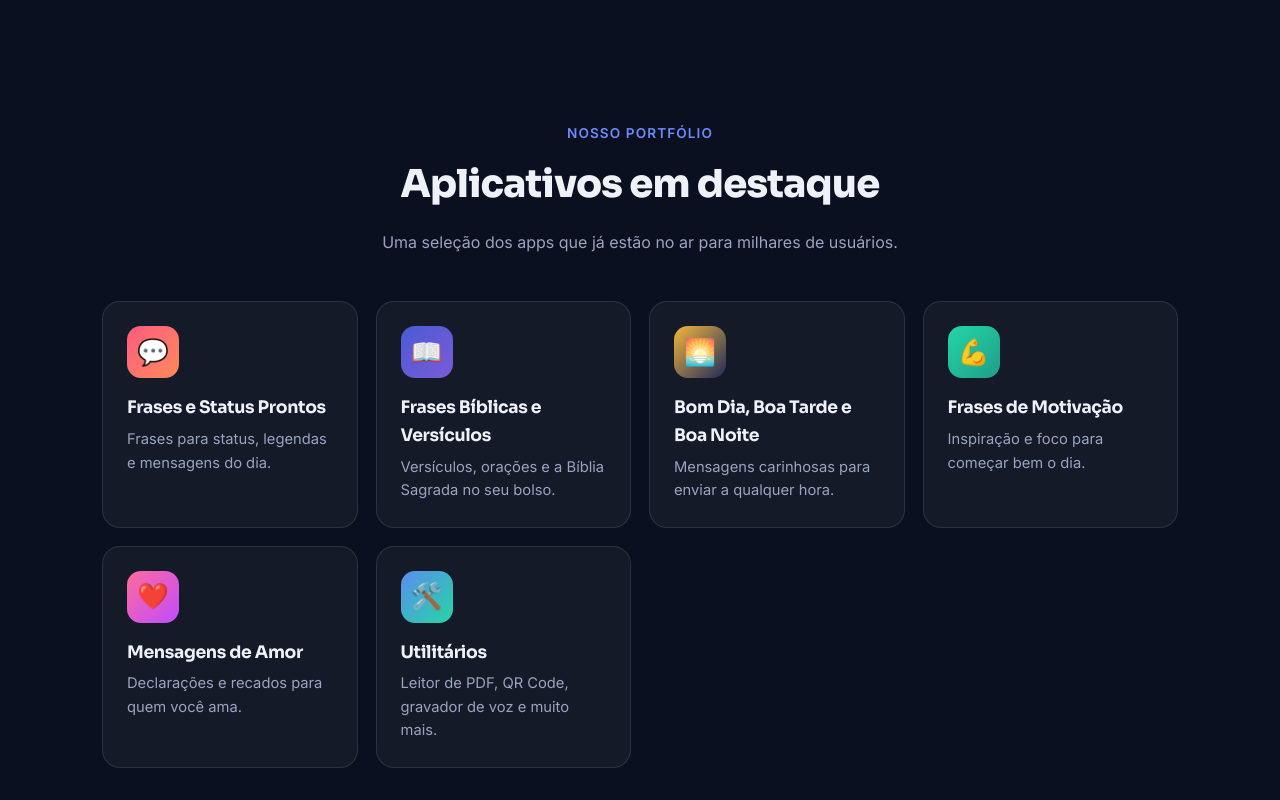
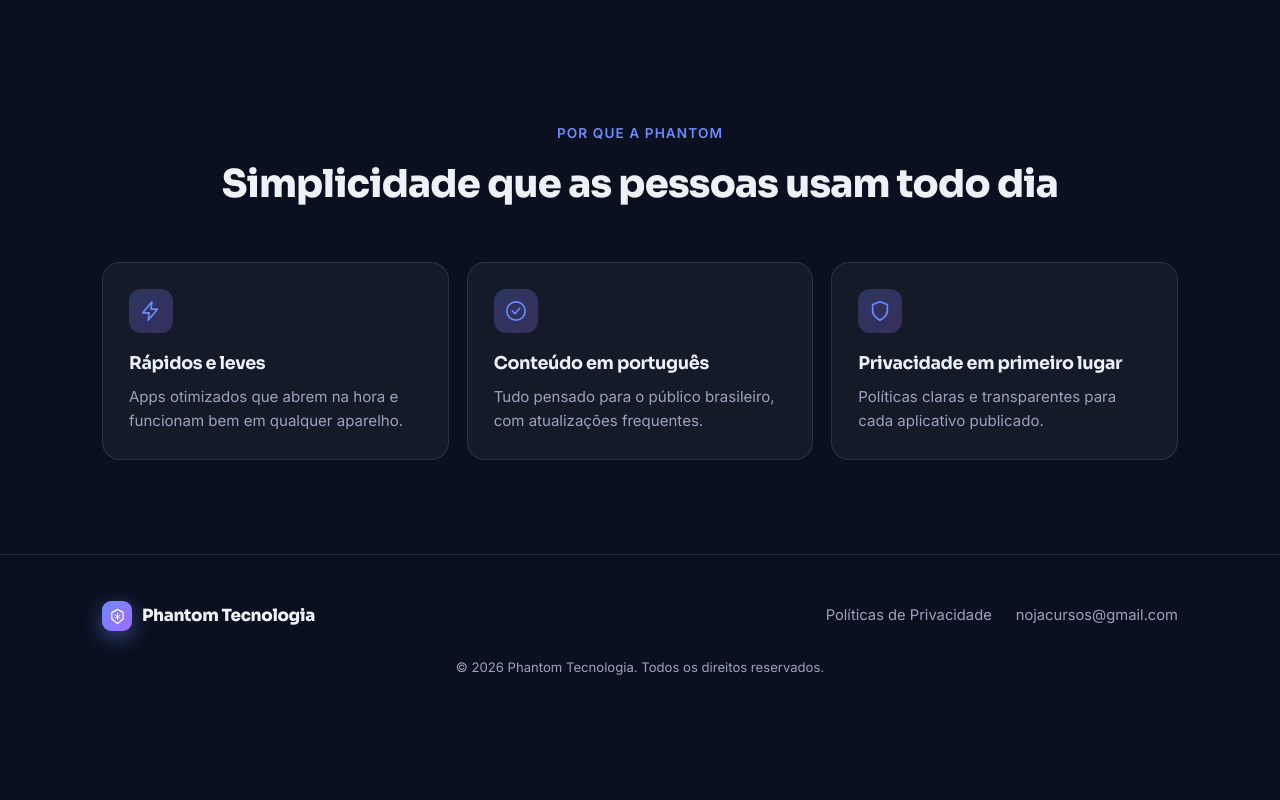
Before and after one commit to bruuhviiper-dev/bruuhviiper-dev.github.io, a plain HTML site: page index.html in a window 1280 px wide. Shown: the part 740-1540 px from the top of the page. After the commit the page ends 1452 px from the top, so only its background shows below. Drawn offline with Linux system fonts and the light colour scheme.

Commit message:
Landing: remove secao de apps (sera readicionada quando todos publicados)
Co-Authored-By: Claude Opus 4.8 <noreply@anthropic.com>

```diff
--- a/index.html
+++ b/index.html
@@ -138,7 +138,6 @@
         Phantom Tecnologia
       </div>
       <nav class="nav-links">
-        <a href="#apps">Aplicativos</a>
         <a href="#sobre">Sobre</a>
         <a href="./politicas/">Privacidade</a>
         <a href="#contato">Contato</a>
@@ -158,54 +157,12 @@
             Ver na Google Play
             <svg width="16" height="16" viewBox="0 0 24 24" fill="none"><path d="M5 12h14M13 6l6 6-6 6" stroke="#fff" stroke-width="2" stroke-linecap="round" stroke-linejoin="round"/></svg>
           </a>
-          <a class="btn btn-ghost" href="#apps">Conheça nossos apps</a>
         </div>
 
         <div class="stats">
           <div class="stat"><b>+20</b><span>aplicativos publicados</span></div>
           <div class="stat"><b>Google Play</b><span>distribuição oficial</span></div>
           <div class="stat"><b>100% PT-BR</b><span>feito para o Brasil</span></div>
-        </div>
-      </div>
-    </section>
-
-    <!-- APPS -->
-    <section class="block" id="apps">
-      <div class="wrap">
-        <p class="eyebrow">Nosso portfólio</p>
-        <h2>Aplicativos em destaque</h2>
-        <p class="sub">Uma seleção dos apps que já estão no ar para milhares de usuários.</p>
-        <div class="grid">
-          <div class="app-card">
-            <div class="app-icon" style="background:linear-gradient(135deg,#ff5b7f,#ff8a5b)">💬</div>
-            <h3>Frases e Status Prontos</h3>
-            <p>Frases para status, legendas e mensagens do dia.</p>
-          </div>
-          <div class="app-card">
-            <div class="app-icon" style="background:linear-gradient(135deg,#4a5bd6,#7a5bd6)">📖</div>
-            <h3>Frases Bíblicas e Versículos</h3>
-            <p>Versículos, orações e a Bíblia Sagrada no seu bolso.</p>
-          </div>
-          <div class="app-card">
-            <div class="app-icon" style="background:linear-gradient(135deg,#f5b73a,#1e2a5a)">🌅</div>
-            <h3>Bom Dia, Boa Tarde e Boa Noite</h3>
-            <p>Mensagens carinhosas para enviar a qualquer hora.</p>
-          </div>
-          <div class="app-card">
-            <div class="app-icon" style="background:linear-gradient(135deg,#24d6a5,#1f9d8a)">💪</div>
-            <h3>Frases de Motivação</h3>
-            <p>Inspiração e foco para começar bem o dia.</p>
-          </div>
-          <div class="app-card">
-            <div class="app-icon" style="background:linear-gradient(135deg,#ff6b9d,#c04bff)">❤️</div>
-            <h3>Mensagens de Amor</h3>
-            <p>Declarações e recados para quem você ama.</p>
-          </div>
-          <div class="app-card">
-            <div class="app-icon" style="background:linear-gradient(135deg,#5b8def,#24d6a5)">🛠️</div>
-            <h3>Utilitários</h3>
-            <p>Leitor de PDF, QR Code, gravador de voz e muito mais.</p>
-          </div>
         </div>
       </div>
     </section>
@@ -247,7 +204,6 @@
           Phantom Tecnologia
         </div>
         <div class="foot-links">
-          <a href="#apps">Aplicativos</a>
           <a href="./politicas/">Políticas de Privacidade</a>
           <a href="mailto:nojacursos@gmail.com">nojacursos@gmail.com</a>
         </div>
```
